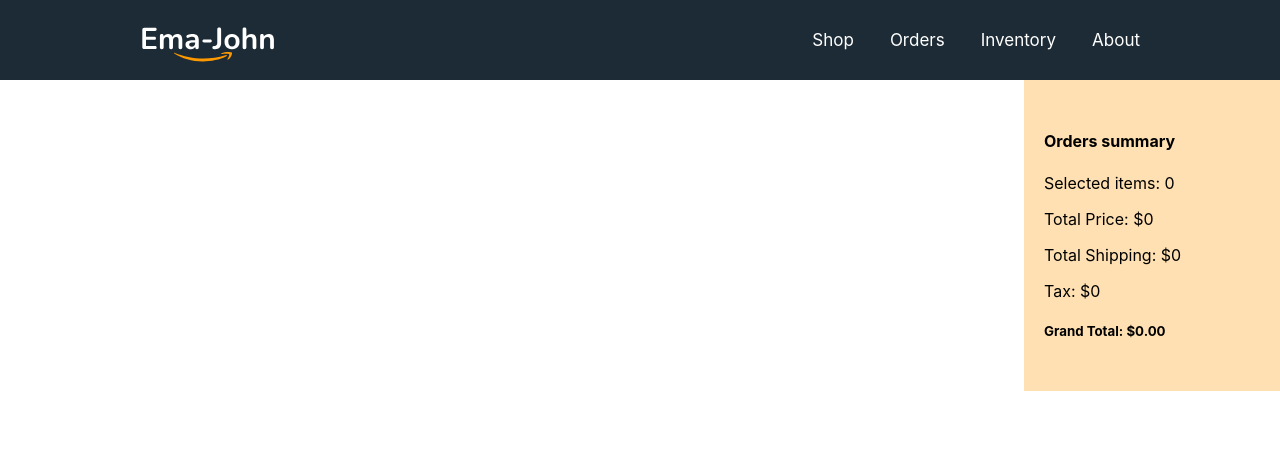
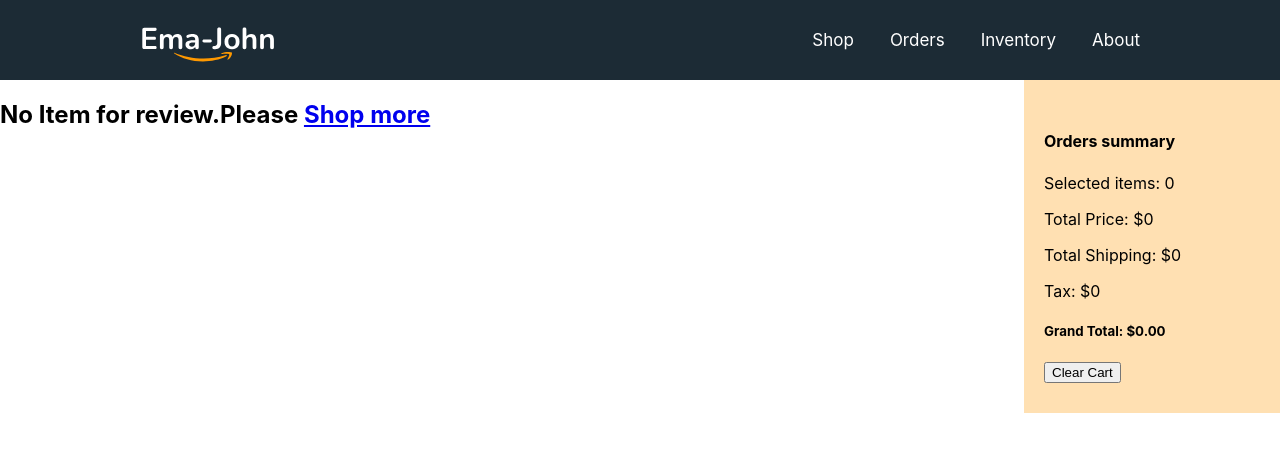
Before and after one commit to Sayem92/ema-john-simple, a React (Create React App) app: page /orders in a window 1280 px wide. Shown: the top 452 px of the page. Built offline with nearby package versions, Linux system fonts and the light colour scheme.

Commit message:
add order list complete

```diff
--- a/src/components/Cart/Cart.js
+++ b/src/components/Cart/Cart.js
@@ -2,7 +2,7 @@
 import './Cart.css'
 
 const Cart = (props) => {
-    const {cart} = props;
+    const {cart, clearCart, children} = props;
     // console.log(cart)
     let total = 0;
     let shipping = 0;
@@ -23,6 +23,8 @@
                 <p>Total Shipping: ${shipping}</p>
                 <p>Tax: ${tax}</p>
                 <h5>Grand Total: ${grandTotal.toFixed(2)}</h5>
+                <button onClick={clearCart}>Clear Cart</button>
+                    {children}
         </div>
     );
 };
--- a/src/components/Orders/Orders.js
+++ b/src/components/Orders/Orders.js
@@ -1,6 +1,6 @@
 import React, { useState } from 'react';
-import { useLoaderData } from 'react-router-dom';
-import { removeFromDb } from '../../utilities/fakedb';
+import { Link, useLoaderData } from 'react-router-dom';
+import { deleteShoppingCart, removeFromDb } from '../../utilities/fakedb';
 import Cart from '../Cart/Cart';
 import ReviewItem from '../ReviewItem/ReviewItem';
 
@@ -15,6 +15,11 @@
         removeFromDb(id);
     }
 
+    const clearCart = () =>{
+        setCart([]);
+        deleteShoppingCart();
+ }
+
     return (
         <div className='shop-container'>
            <div className='orders-container'>
@@ -25,9 +30,16 @@
                         handleRemoveItem={handleRemoveItem}
                     ></ReviewItem>)
                 }
+                {
+                    cart.length === 0 && <h2>No Item for review.Please <Link to="/">Shop more </Link></h2>
+                }
            </div>
            <div className='cart-container'>
-            <Cart cart={cart}></Cart>
+            <Cart
+            clearCart={clearCart}
+            cart={cart}>
+
+            </Cart>
            </div>
         </div>
     );
--- a/src/components/Shop/Shop.js
+++ b/src/components/Shop/Shop.js
@@ -1,8 +1,8 @@
 import React from 'react';
 import { useEffect } from 'react';
 import { useState } from 'react';
-import { useLoaderData } from 'react-router-dom';
-import { addToDb, getStoredCart } from '../../utilities/fakedb';
+import { Link, useLoaderData } from 'react-router-dom';
+import { addToDb, deleteShoppingCart, getStoredCart } from '../../utilities/fakedb';
 import Cart from '../Cart/Cart';
 import Product from '../Product/Product';
 import './Shop.css'
@@ -12,7 +12,10 @@
     const products = useLoaderData();
     const [cart, setCart] = useState([]);
 
-
+  const clearCart = () =>{
+         setCart([]);
+         deleteShoppingCart();
+  }
 
     useEffect(() => {
         const storedCart = getStoredCart()
@@ -69,7 +72,13 @@
             </div>
             <div className="cart-container">
 
-                <Cart cart={cart}></Cart>
+                <Cart
+                cart={cart}
+                clearCart={clearCart} >
+                    <Link to='/orders'>
+                        <button>Review Order</button>
+                    </Link>
+                </Cart>
 
             </div>
         </div>
```
